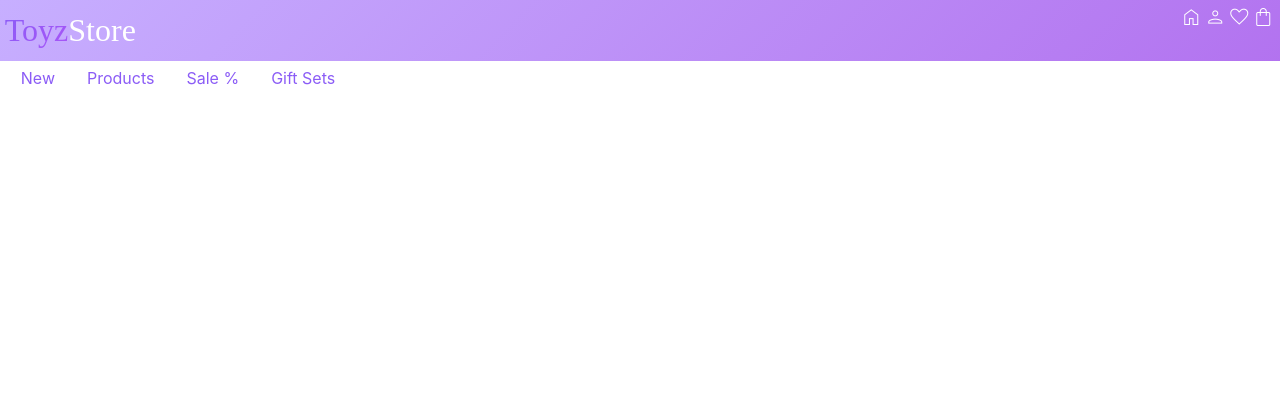
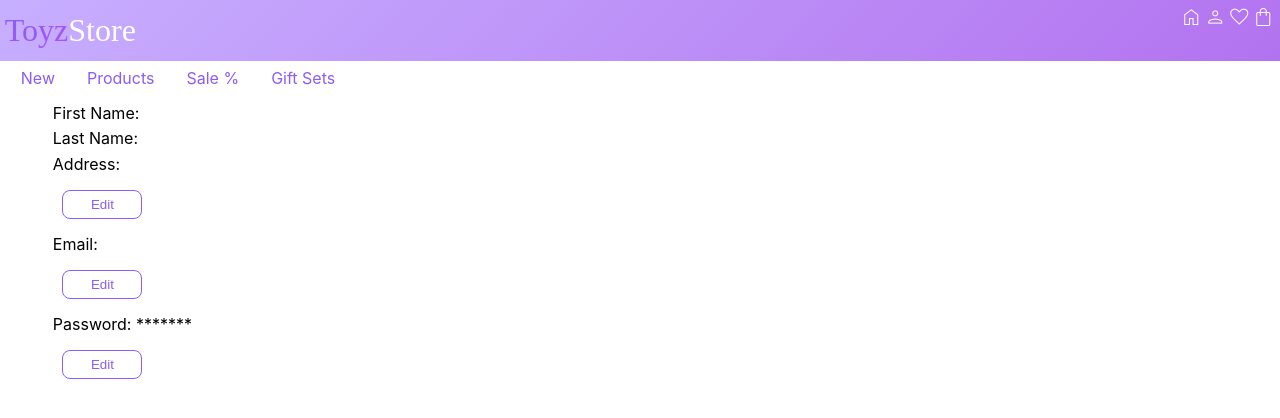
Before and after one commit to eturgeneva/store-frontend, a Vue app: page /profile/details in a window 1280 px wide. Shown: the top 418 px of the page. Built offline with nearby package versions, Linux system fonts and the light colour scheme; no server answers; a web font is replaced by a local one.

Commit message:
add PersonalDetails component and update Profile component

```diff
--- a/src/assets/main.css
+++ b/src/assets/main.css
@@ -170,7 +170,7 @@ form, .userLogin {
     padding: 1rem;
 }
 
-.userProfile {
+.userProfile, .userDetails {
   margin: 6rem 3rem;
   padding: 0.3rem;
 }
--- /dev/null
+++ b/src/components/PersonalDetails.vue
@@ -0,0 +1,103 @@
+<script setup>
+import { ref, onBeforeMount, getCurrentInstance } from 'vue';
+import { store } from '../store.js';
+
+const { appContext } = getCurrentInstance();
+const $api = appContext.config.globalProperties.$api;
+
+onBeforeMount(async () => {
+    await getProfile();
+});
+
+const email = ref('');
+const password = ref('');
+
+const editProfile = ref(false);
+
+// Get profile
+async function getProfile() {
+    console.log('store loggedIn', store.loggedIn);
+    console.log('store loggedInUser', store.loggedInUser);
+    try {
+        const user = await $api.getUser();
+        if (user) {
+            console.log('User object', user);
+            console.log('User first name:', user.first_name);
+            console.log('User cart ID:', user.cartId);
+
+            store.setLoggedIn(user.id !== null);
+            if (user.id !== null) {
+                Object.assign(store.loggedInUser, user);
+            }
+            console.log('Store loggedIn', store.loggedIn);
+        }
+    } catch (err) {
+        console.error(err);
+    }
+}
+
+// Update User Info:
+function toggleEditProfile() {
+    editProfile.value = !editProfile.value;
+}
+
+async function editUserInfo() {
+    editProfile.value = false;
+    const userData = {
+        first_name: store.loggedInUser.first_name,
+        last_name: store.loggedInUser.last_name,
+        address: store.loggedInUser.address
+    }
+    console.log('Store logged in user', store.loggedInUser.id);
+    console.log('User data to edit', userData);
+
+    try {
+        const updatedUser = await $api.updateUser(store.loggedInUser.id, userData);
+
+        if (updatedUser) {
+            console.log('Updated user', updatedUser);
+            Object.assign(store.loggedInUser, { ...updatedUser });
+        } else {
+            console.log('Failed to update user info');
+        }
+
+    } catch (err) {
+        console.error(err);
+    }
+}
+
+</script>
+
+<template>
+    <div class="userDetails">
+        <div>First Name: {{ store.loggedInUser.first_name }}
+            <input v-if="editProfile" v-model="store.loggedInUser.first_name" type="text" name="firstName" id="firstName"></input>
+        </div>
+        <div>Last Name: {{ store.loggedInUser.last_name }}
+            <input v-if="editProfile" v-model="store.loggedInUser.last_name" type="text" name="lastName" id="lastName"></input>
+        </div>
+        <div>Address: {{ store.loggedInUser.address || ""}}
+            <input v-if="editProfile" v-model="store.loggedInUser.address" type="text" name="address" id="address"></input>
+        </div>
+        <div class="buttons">
+            <button v-if="!editProfile" @click="toggleEditProfile" class="editButton">Edit</button>
+            <button v-if="editProfile" @click="editUserInfo">Save</button>
+        </div>
+
+        <div>Email: {{ store.loggedInUser.email || ""}}
+            <input v-if="editProfile" v-model="store.loggedInUser.email" type="email" name="email" id="email"></input>
+        </div>
+        <div class="buttons">
+            <button v-if="!editProfile" @click="toggleEditProfile" class="editButton">Edit</button>
+            <button v-if="editProfile" @click="editUserInfo">Save</button>
+        </div>
+
+        <div>Password: {{ "\*******" || ""}}
+            <input v-if="editProfile" type="password" name="password" id="password"></input>
+        </div>
+        <div class="buttons">
+            <button v-if="!editProfile" @click="toggleEditProfile" class="editButton">Edit</button>
+            <button v-if="editProfile" @click="editUserInfo">Save</button>
+        </div>
+    </div>
+</template>
--- a/src/components/Profile.vue
+++ b/src/components/Profile.vue
@@ -10,11 +10,6 @@ const $api = appContext.config.globalProperties.$api;
 onBeforeMount(async () => {
     await getProfile();
 });
-
-const email = ref('');
-const password = ref('');
-
-const editProfile = ref(false);
 
 // Get profile
 async function getProfile() {
@@ -33,36 +28,6 @@ async function getProfile() {
             }
             console.log('Store loggedIn', store.loggedIn);
         }
-    } catch (err) {
-        console.error(err);
-    }
-}
-
-// Update User Info:
-function toggleEditProfile() {
-    editProfile.value = !editProfile.value;
-}
-
-async function editUserInfo() {
-    editProfile.value = false;
-    const userData = {
-        first_name: store.loggedInUser.first_name,
-        last_name: store.loggedInUser.last_name,
-        address: store.loggedInUser.address
-    }
-    console.log('Store logged in user', store.loggedInUser.id);
-    console.log('User data to edit', userData);
-
-    try {
-        const updatedUser = await $api.updateUser(store.loggedInUser.id, userData);
-
-        if (updatedUser) {
-            console.log('Updated user', updatedUser);
-            Object.assign(store.loggedInUser, { ...updatedUser });
-        } else {
-            console.log('Failed to update user info');
-        }
-
     } catch (err) {
         console.error(err);
     }
@@ -90,27 +55,14 @@ async function logoutUser() {
     <main>
         <div class="userArea">
                 <div class="userLogin" v-if="!store.loggedIn">
-                    <!-- <h3>Welcome, guest</h3> -->
                     <UserLogin :onLogin="getProfile"/>
                     <UserRegister />
                 </div>
 
             <div class="userProfile" v-if="store.loggedIn">
                 <h1>Welcome {{ store.loggedInUser.first_name }}</h1>
-                <div>First Name: {{ store.loggedInUser.first_name }}
-                    <input v-if="editProfile" v-model="store.loggedInUser.first_name" type="text" name="firstName" id="firstName"></input>
-                </div>
-                <div>Last Name: {{ store.loggedInUser.last_name }}
-                    <input v-if="editProfile" v-model="store.loggedInUser.last_name" type="text" name="lastName" id="lastName"></input>
-                </div>
-                <div>Address: {{ store.loggedInUser.address || ""}}
-                    <input v-if="editProfile" v-model="store.loggedInUser.address" type="text" name="address" id="address"></input>
-                </div>
-                <div class="buttons">
-                    <button v-if="!editProfile" @click="toggleEditProfile" class="editButton">Edit Info</button>
-                    <button v-if="editProfile" @click="editUserInfo">Save</button>
-
-                    <button class="logoutButton" @click="logoutUser">Log Out</button>
+                <div>
+                    <router-link to="/profile/details">Personal details</router-link>
                 </div>
                 <div>
                     <router-link to="/orders">My orders</router-link>
@@ -118,6 +70,9 @@ async function logoutUser() {
                 <div>
                     <router-link to="/wishlist">Wishlist</router-link>
                 </div>
+                <div class="buttons">
+                    <button class="logoutButton" @click="logoutUser">Log Out</button>
+                </div>
             </div>
         </div>
     </main>
--- a/src/router.js
+++ b/src/router.js
@@ -10,6 +10,7 @@ import Orders from './components/Orders.vue';
 import OrderDetails from './components/OrderDetails.vue';
 import Wishlist from './components/Wishlist.vue';
 import MissingPage from './components/MissingPage.vue';
+import PersonalDetails from './components/PersonalDetails.vue';
 
 // const URL = 'http://localhost:3000';
 // const api = new StoreApi(URL);
@@ -20,6 +21,7 @@ const routes = [
   { path: '/products', component: Products },
   { path: '/products/:id', component: ProductPage},
   { path: '/profile', component: Profile },
+  { path: '/profile/details', component: PersonalDetails },
   { path: '/cart', component: Cart },
   { path: '/orders', component: Orders },
   { path: '/orders/:id', component: OrderDetails },
```
